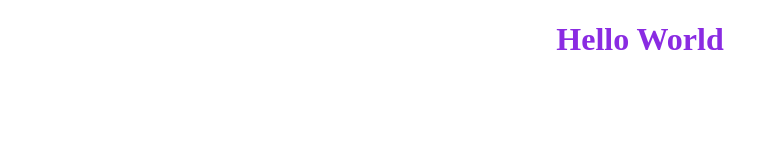
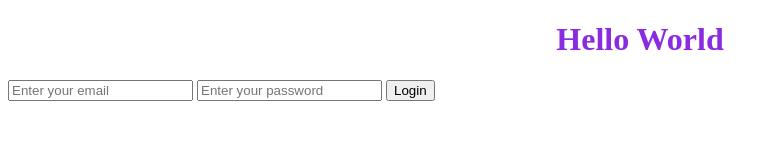
Before and after one commit to Vero55/my-weather-app, a plain HTML site: page index.html in a window 1280 px wide. Shown: the whole page, without its empty margins (0-779 px from the left). Drawn offline with Linux system fonts and the light colour scheme.

Commit message:
Added the login form

```diff
--- a/index.html
+++ b/index.html
@@ -9,6 +9,11 @@
   </head>
   <body>
     <h1>Hello World</h1>
+    <form>
+      <input type="email" placeholder="Enter your email" id="email" />
+      <input type="password" placeholder="Enter your password" id="password" />
+      <input type="submit" value="Login" id="Login" />
+    </form>
     <script src="script.js"></script>
   </body>
 </html>
```
